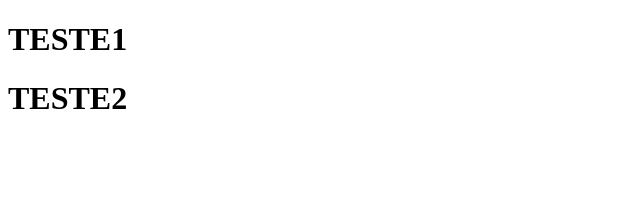
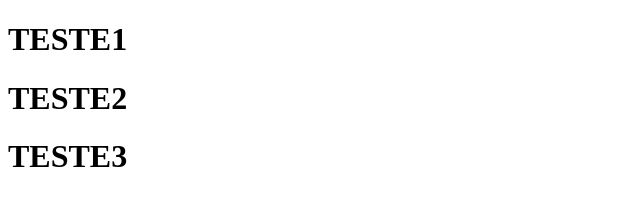
Before and after one commit to viniciusmagnani/SITE, a plain HTML site: page SITE/index.html in a window 1280 px wide. Shown: the whole page, without its empty margins (0-640 px from the left). Drawn offline with Linux system fonts and the light colour scheme.

Commit message:
LINHA 11 INSERIDA - TESTE3

```diff
--- a/SITE/index.html
+++ b/SITE/index.html
@@ -8,5 +8,6 @@
 <body>
     <h1>TESTE1</h1>
     <h1>TESTE2</h1>
+    <h1>TESTE3</h1>
 </body>
 </html>
```
